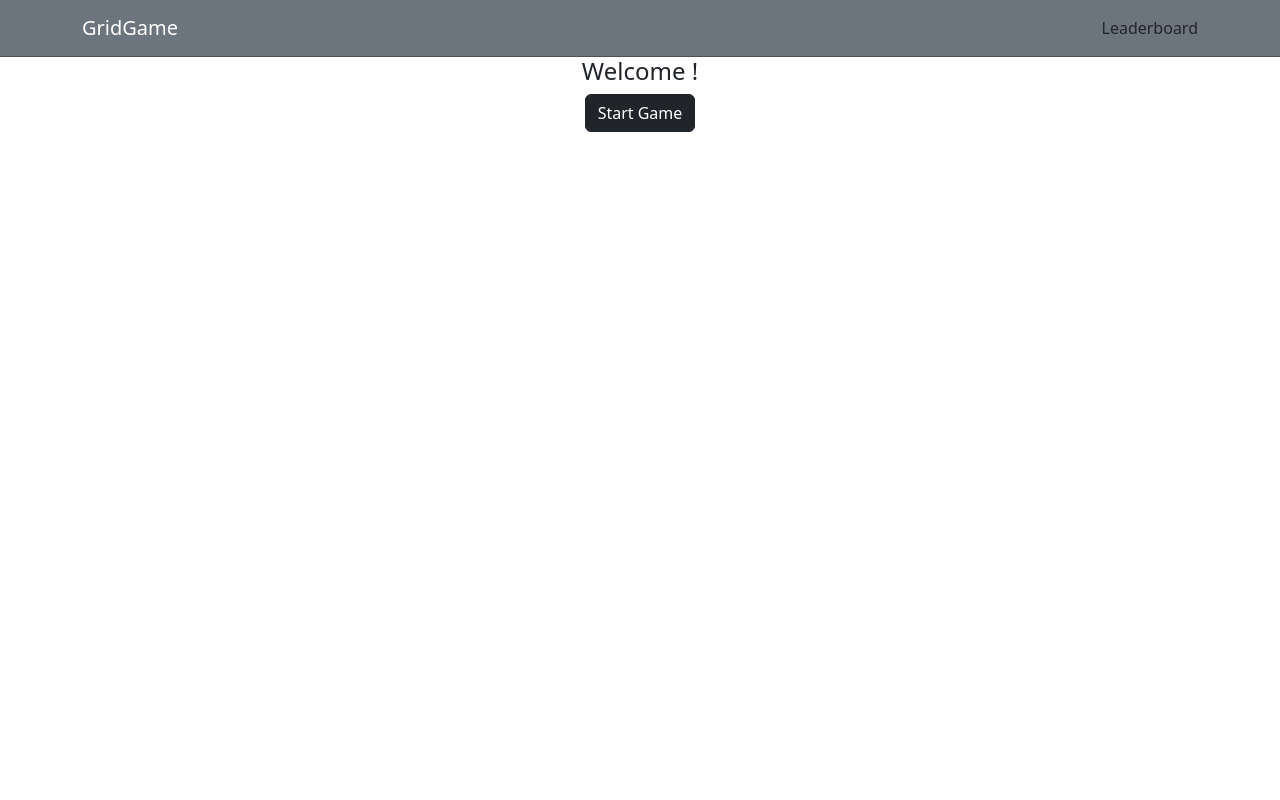
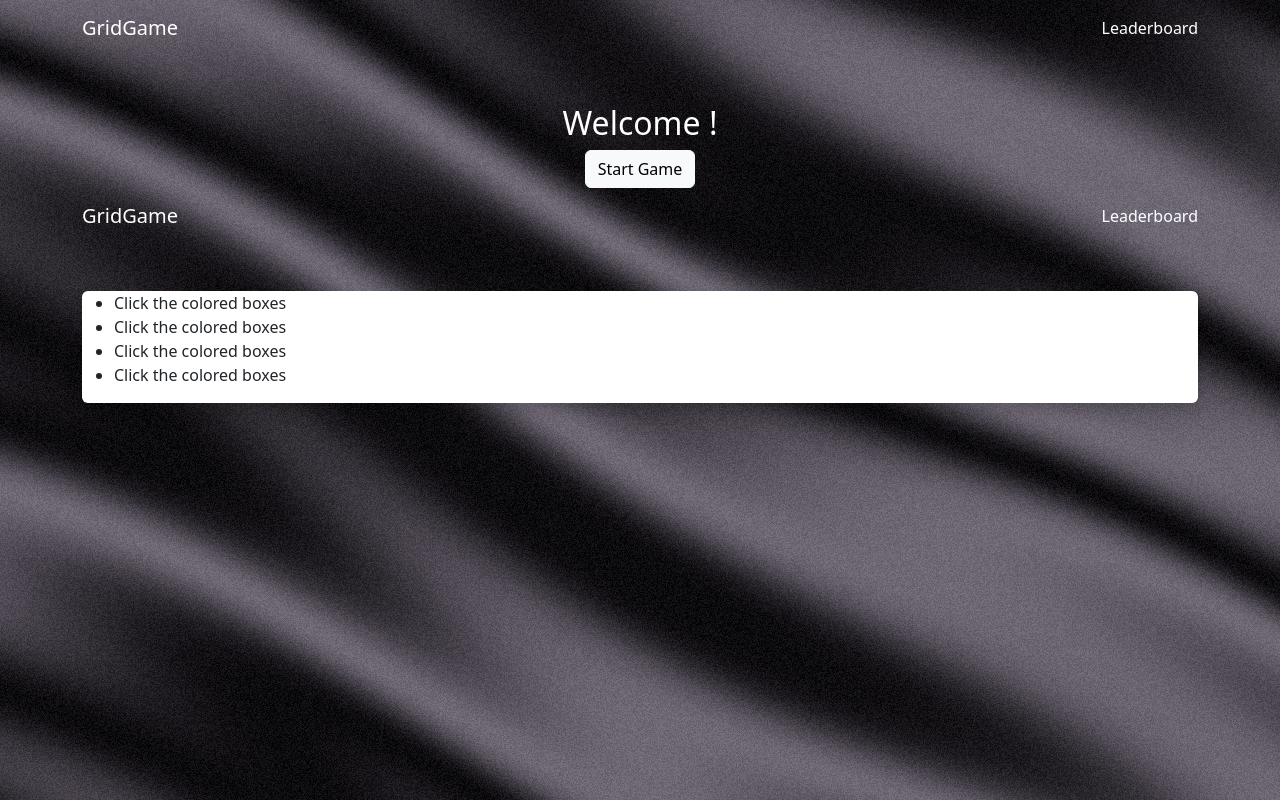
Before and after one commit to Promicron/gridGame, a React (Vite) app: page / in a window 1280 px wide. Built offline with nearby package versions, Linux system fonts and the light colour scheme; no server answers.

Commit message:
New home background

```diff
--- a/package.json
+++ b/package.json
@@ -10,13 +10,15 @@
     "preview": "vite preview"
   },
   "dependencies": {
+    "@react-three/fiber": "^9.1.2",
     "@supabase/supabase-js": "^2.49.1",
     "bootstrap": "^5.3.3",
     "react": "^19.0.0",
     "react-bootstrap": "^2.10.9",
     "react-dom": "^19.0.0",
     "react-router": "^7.2.0",
-    "react-router-dom": "^7.2.0"
+    "react-router-dom": "^7.2.0",
+    "three": "^0.177.0"
   },
   "devDependencies": {
     "@eslint/js": "^9.19.0",
--- a/src/App.css
+++ b/src/App.css
@@ -5,6 +5,27 @@
   /* height: 50px; */
   /* width: 50px; */
 }
+.home-section {
+  position: relative;
+  min-height: 100vh;
+  overflow: hidden;
+}
+
+.silk-background {
+  position: fixed;
+  top: 0;
+  left: 0;
+  width: 100%;
+  height: 100%;
+  z-index: 0;
+  pointer-events: none;
+  /* Prevent it from blocking clicks */
+}
+
+.z-1 {
+  z-index: 1;
+  position: relative;
+}
 @media screen and(max-width:480px) {
   /* .grid-boxes .col{
 
--- a/src/pages/Home.jsx
+++ b/src/pages/Home.jsx
@@ -1,16 +1,36 @@
 import { Link } from "react-router";
 import Navbar from "./Navbar";
+import Silk from "./Silk";
+import { useState } from "react";
+import Info from "./Info";
 
 const Home = () => {
+  const [infoModal, setInfoModal] = useState(false);
+  const OpenInfoModal = () => setInfoModal(true);
+
+  const CloseInfoModal = () => setInfoModal(false);
   return (
-    <section>
+    <section className="home-section">
+      <div className="silk-background">
+        <Silk
+          speed={5}
+          scale={1}
+          color="#7B7481"
+          noiseIntensity={1.5}
+          rotation={0}
+        />
+      </div>
       <Navbar />
-      <div className="container text-center">
-        <h4>Welcome !</h4>
-        <Link to="/info">
-          <button className="btn btn-dark"> Start Game</button>
-        </Link>
+      <div className="d-flex mt-5 justify-content-center align-items-center ">
+        <div className=" text-center position-relative z-1">
+          <h2 className="text-white">Welcome !</h2>
+          <button className="btn btn-light" onClick={OpenInfoModal}>
+            {" "}
+            Start Game
+          </button>
+        </div>
       </div>
+      <Info showModal={infoModal} handleClose={CloseInfoModal} />
     </section>
   );
 };
--- a/src/pages/Navbar.jsx
+++ b/src/pages/Navbar.jsx
@@ -2,18 +2,9 @@ import { Nav } from "react-bootstrap";
 
 const Navbar = () => {
   return (
-    <nav
-      className="navbar bg-secondary border-bottom border-body"
-      data-bs-theme="dark"
-    >
-      <div className="container">
+    <nav className="navbar bg-transparent border-body" data-bs-theme="dark">
+      <div className="container text-white">
         <a className="navbar-brand" href="#">
-          {/* <img
-              src="/docs/5.3/assets/brand/bootstrap-logo.svg"
-              alt="Bootstrap"
-              width="30"
-              height="24"
-            /> */}
           GridGame
         </a>
         <Nav.Link href="/leaderboard">Leaderboard</Nav.Link>
--- /dev/null
+++ b/src/pages/Silk.jsx
@@ -0,0 +1,126 @@
+/* eslint-disable react/no-unknown-property */
+import { Canvas, useFrame, useThree } from "@react-three/fiber";
+import { forwardRef, useRef, useMemo, useLayoutEffect } from "react";
+import { Color } from "three";
+
+const hexToNormalizedRGB = (hex) => {
+  hex = hex.replace("#", "");
+  return [
+    parseInt(hex.slice(0, 2), 16) / 255,
+    parseInt(hex.slice(2, 4), 16) / 255,
+    parseInt(hex.slice(4, 6), 16) / 255,
+  ];
+};
+
+const vertexShader = `
+varying vec2 vUv;
+varying vec3 vPosition;
+
+void main() {
+  vPosition = position;
+  vUv = uv;
+  gl_Position = projectionMatrix * modelViewMatrix * vec4(position, 1.0);
+}
+`;
+
+const fragmentShader = `
+varying vec2 vUv;
+varying vec3 vPosition;
+
+uniform float uTime;
+uniform vec3  uColor;
+uniform float uSpeed;
+uniform float uScale;
+uniform float uRotation;
+uniform float uNoiseIntensity;
+
+const float e = 2.71828182845904523536;
+
+float noise(vec2 texCoord) {
+  float G = e;
+  vec2  r = (G * sin(G * texCoord));
+  return fract(r.x * r.y * (1.0 + texCoord.x));
+}
+
+vec2 rotateUvs(vec2 uv, float angle) {
+  float c = cos(angle);
+  float s = sin(angle);
+  mat2  rot = mat2(c, -s, s, c);
+  return rot * uv;
+}
+
+void main() {
+  float rnd        = noise(gl_FragCoord.xy);
+  vec2  uv         = rotateUvs(vUv * uScale, uRotation);
+  vec2  tex        = uv * uScale;
+  float tOffset    = uSpeed * uTime;
+
+  tex.y += 0.03 * sin(8.0 * tex.x - tOffset);
+
+  float pattern = 0.6 +
+                  0.4 * sin(5.0 * (tex.x + tex.y +
+                                   cos(3.0 * tex.x + 5.0 * tex.y) +
+                                   0.02 * tOffset) +
+                           sin(20.0 * (tex.x + tex.y - 0.1 * tOffset)));
+
+  vec4 col = vec4(uColor, 1.0) * vec4(pattern) - rnd / 15.0 * uNoiseIntensity;
+  col.a = 1.0;
+  gl_FragColor = col;
+}
+`;
+
+const SilkPlane = forwardRef(function SilkPlane({ uniforms }, ref) {
+  const { viewport } = useThree();
+
+  useLayoutEffect(() => {
+    if (ref.current) {
+      ref.current.scale.set(viewport.width, viewport.height, 1);
+    }
+  }, [ref, viewport]);
+
+  useFrame((_, delta) => {
+    ref.current.material.uniforms.uTime.value += 0.1 * delta;
+  });
+
+  return (
+    <mesh ref={ref}>
+      <planeGeometry args={[1, 1, 1, 1]} />
+      <shaderMaterial
+        uniforms={uniforms}
+        vertexShader={vertexShader}
+        fragmentShader={fragmentShader}
+      />
+    </mesh>
+  );
+});
+SilkPlane.displayName = "SilkPlane";
+
+const Silk = ({
+  speed = 5,
+  scale = 1,
+  color = "#7B7481",
+  noiseIntensity = 1.5,
+  rotation = 0,
+}) => {
+  const meshRef = useRef();
+
+  const uniforms = useMemo(
+    () => ({
+      uSpeed: { value: speed },
+      uScale: { value: scale },
+      uNoiseIntensity: { value: noiseIntensity },
+      uColor: { value: new Color(...hexToNormalizedRGB(color)) },
+      uRotation: { value: rotation },
+      uTime: { value: 0 },
+    }),
+    [speed, scale, noiseIntensity, color, rotation]
+  );
+
+  return (
+    <Canvas dpr={[1, 2]} frameloop="always">
+      <SilkPlane ref={meshRef} uniforms={uniforms} />
+    </Canvas>
+  );
+};
+
+export default Silk;
```
Also changed, not shown: 1 other file (tests, documents, lock files or other folders).
